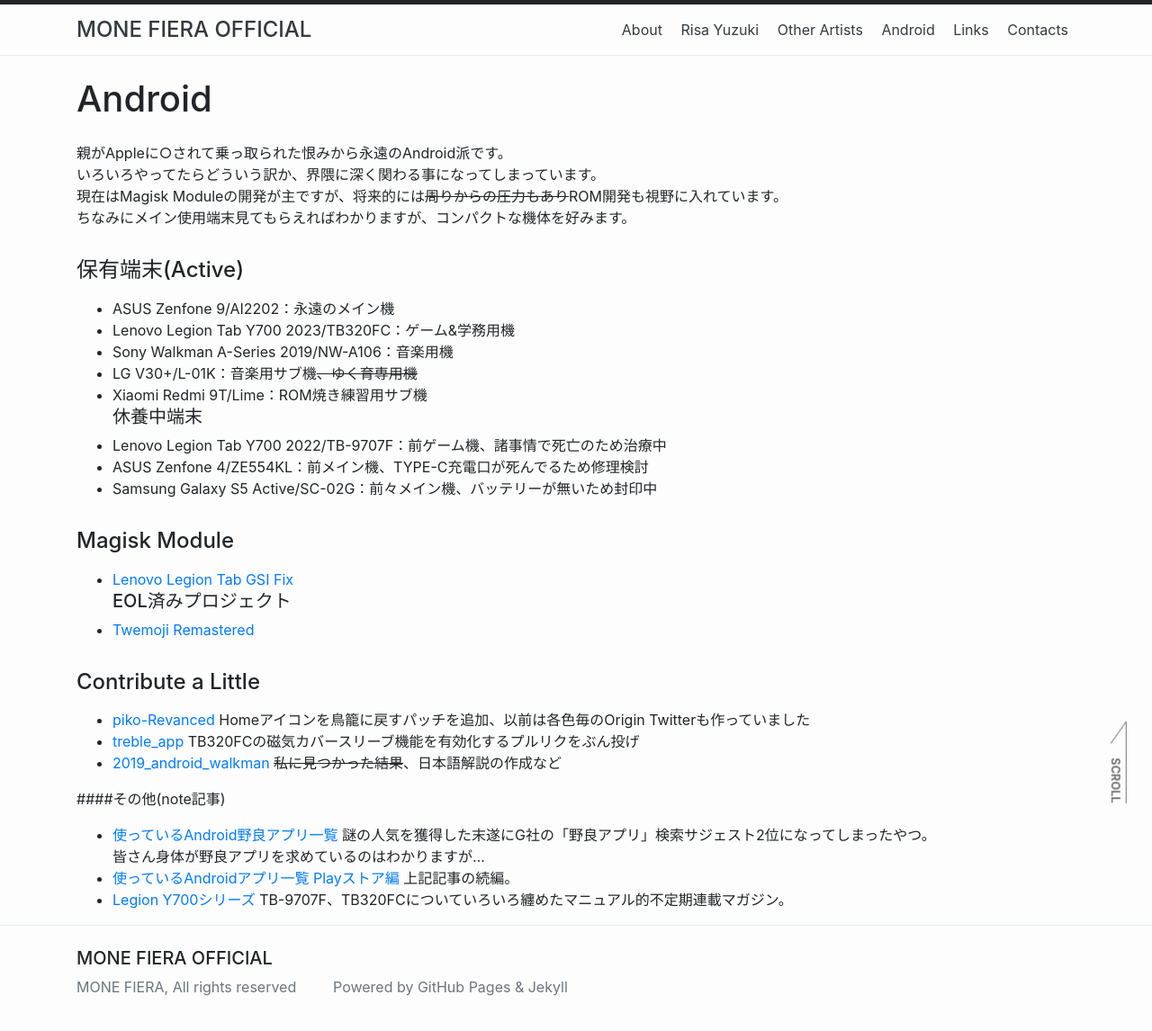
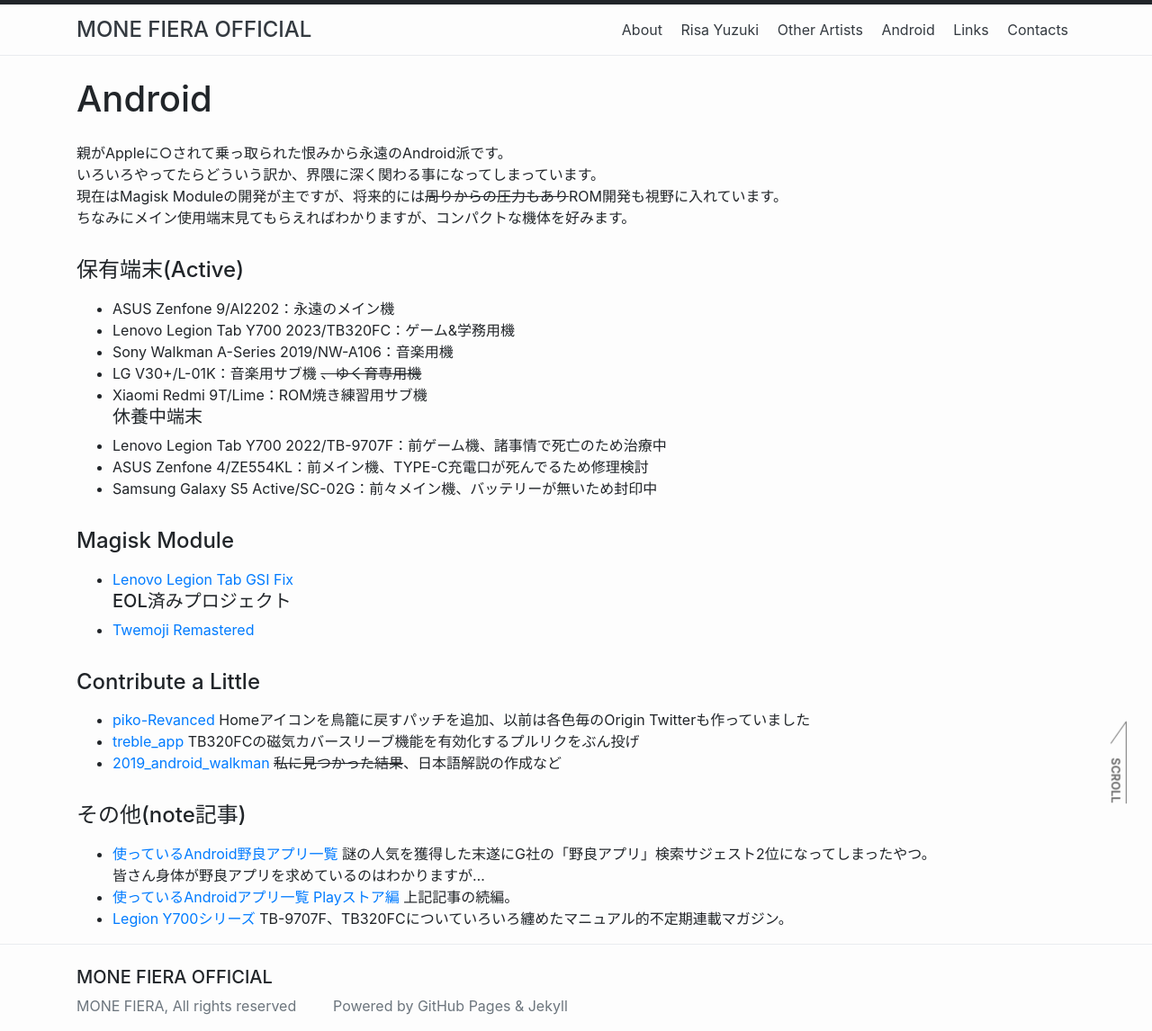
Before and after one commit to monefiera/monefiera.github.io, a Jekyll site: the page built from android.md, in a window 1280 px wide. Shown: the whole page at 90% size. Built offline with Jekyll 4.4.1, drawn with Linux system fonts in a browser that asks for light colours; before the commit the page ends 1125 px from its top, so only the background shows below that; part of the change alters nothing that is shown.

```diff
--- a/android.md
+++ b/android.md
@@ -13,7 +13,7 @@ permalink: /android/
 - ASUS Zenfone 9/AI2202：永遠のメイン機
 - Lenovo Legion Tab Y700 2023/TB320FC：ゲーム&学務用機
 - Sony Walkman A-Series 2019/NW-A106：音楽用機
-- LG V30+/L-01K：音楽用サブ機~~、ゆく育専用機~~
+- LG V30+/L-01K：音楽用サブ機 ~~、ゆく育専用機~~
 - Xiaomi Redmi 9T/Lime：ROM焼き練習用サブ機
 ##### 休養中端末
 - Lenovo Legion Tab Y700 2022/TB-9707F：前ゲーム機、諸事情で死亡のため治療中
@@ -21,19 +21,19 @@ permalink: /android/
 - Samsung Galaxy S5 Active/SC-02G：前々メイン機、バッテリーが無いため封印中
 
 #### Magisk Module
-- [Lenovo Legion Tab GSI Fix](https://github.com/reindex-ot/LegionY700-GSI-Fix_MOD)
+- [Lenovo Legion Tab GSI Fix](https://github.com/monefiera/Lenovo-Legion-Tab-GSI-FIX)
 ##### EOL済みプロジェクト
-- [Twemoji Remastered](https://github.com/reindex-ot/LegionY700-GSI-Fix_MOD)
+- [Twemoji Remastered](https://github.com/monefiera/Twemoji-Remastered)
 
 #### Contribute a Little
-- [piko-Revanced](https://github.com/reindex-ot/LegionY700-GSI-Fix_MOD)
+- [piko-Revanced](https://github.com/crimera/piko)
 Homeアイコンを鳥籠に戻すパッチを追加、以前は各色毎のOrigin Twitterも作っていました
-- [treble_app](https://github.com/reindex-ot/LegionY700-GSI-Fix_MOD)
+- [treble_app](https://github.com/TrebleDroid/treble_app)
 TB320FCの磁気カバースリーブ機能を有効化するプルリクをぶん投げ
-- [2019_android_walkman](https://github.com/reindex-ot/LegionY700-GSI-Fix_MOD)
+- [2019_android_walkman](https://github.com/notcbw/2019_android_walkman/)
 ~~私に見つかった結果~~、日本語解説の作成など
 
-####その他(note記事)
+#### その他(note記事)
 - [使っているAndroid野良アプリ一覧](https://note.com/forsaken_love02/n/nd42186d4361a)
 謎の人気を獲得した末遂にG社の「野良アプリ」検索サジェスト2位になってしまったやつ。<br>
 皆さん身体が野良アプリを求めているのはわかりますが…<br>
```
